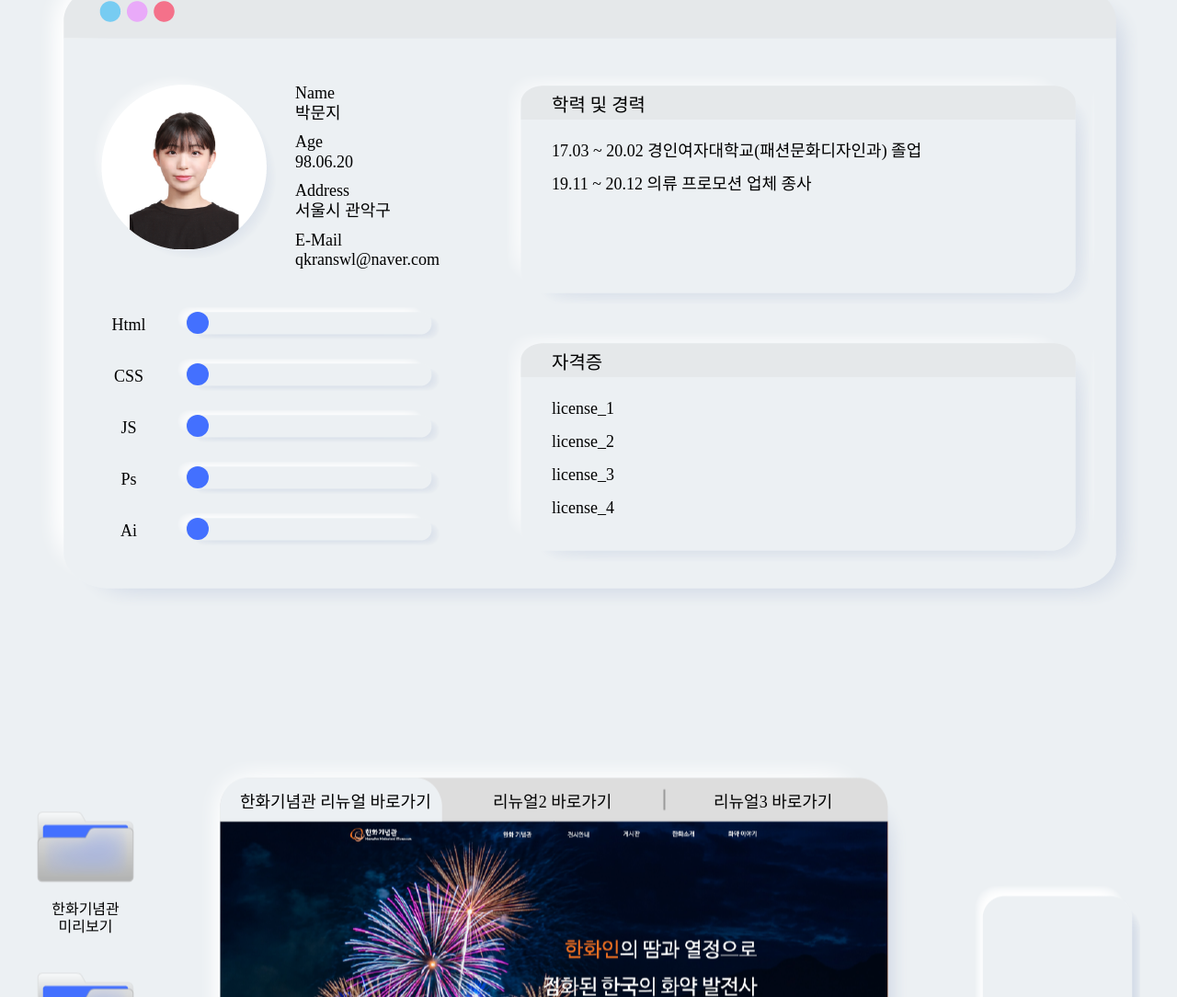
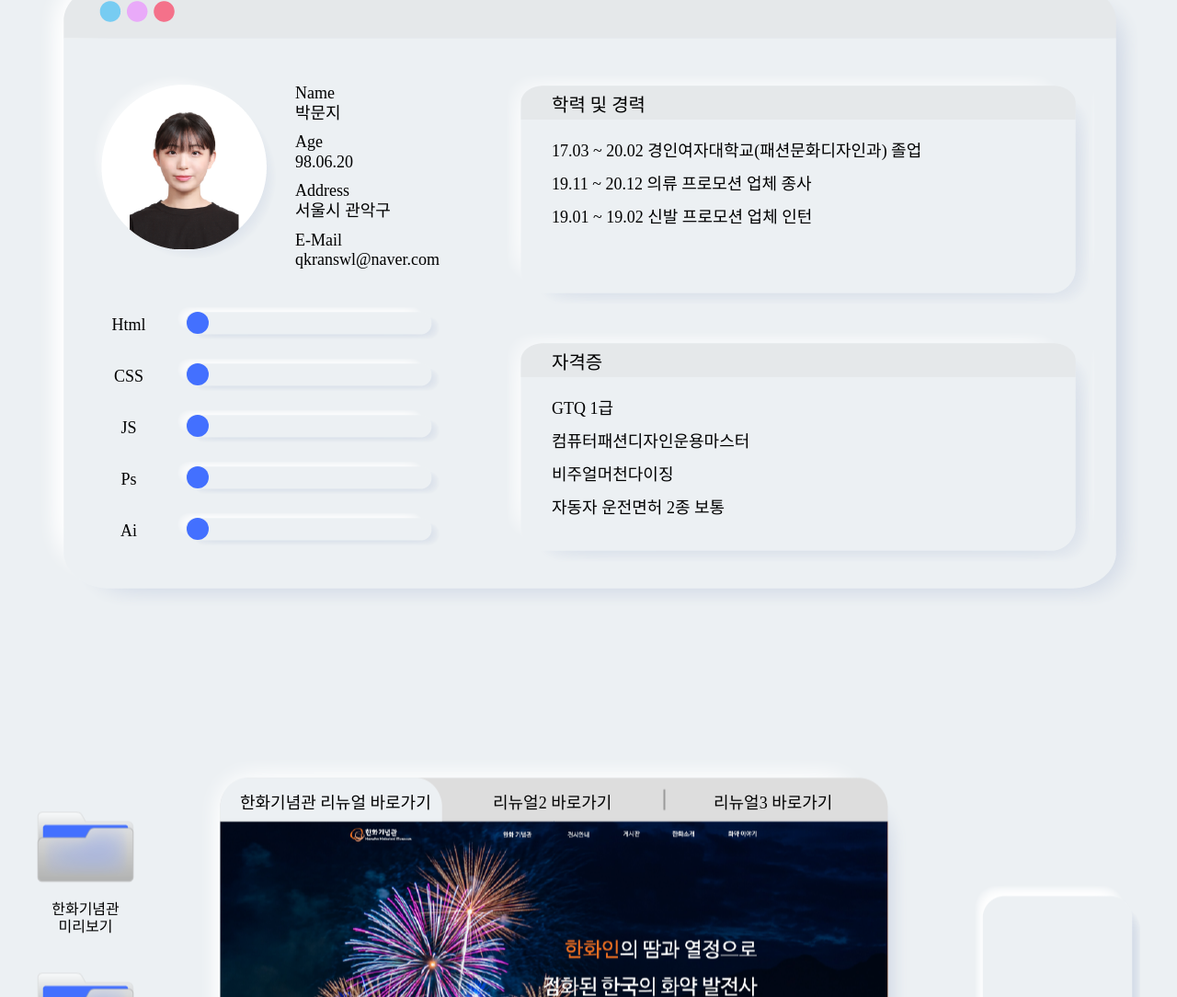
Before and after one commit to parkmunji/portfolio, a plain HTML site: page index.html in a window 1280 px wide. Shown: the part 889-1973 px from the top of the page at 92% size. Drawn offline with nearby package versions, Linux system fonts and the light colour scheme; a web font is replaced by a local one.

Commit message:
Add files via upload

```diff
--- a/index.html
+++ b/index.html
@@ -9,6 +9,7 @@
   <link rel="stylesheet" href="css/reset.css">
   <link rel="stylesheet" href="css/lightbox.css">
   <script src="https://code.jquery.com/jquery-2.2.4.min.js"></script>
+  <script src="https://ajax.googleapis.com/ajax/libs/jquery/3.6.0/jquery.min.js"></script>
   <script src="js/main.js"></script>
   <script src="js/lightbox.js"></script>
 </head>
@@ -61,15 +62,16 @@
                 <ul>
                   <li>17.03 ~ 20.02 경인여자대학교(패션문화디자인과) 졸업</li>
                   <li>19.11 ~ 20.12 의류 프로모션 업체 종사</li>
+                  <li>19.01 ~ 19.02 신발 프로모션 업체 인턴</li>
                 </ul>
               </div><!-- .pro_txt end -->
               <div class="pro_txt license">
                 <h2>자격증</h2>
                 <ul>
-                  <li>license_1</li>
-                  <li>license_2</li>
-                  <li>license_3</li>
-                  <li>license_4</li>
+                  <li>GTQ 1급</li>
+                  <li>컴퓨터패션디자인운용마스터</li>
+                  <li>비주얼머천다이징</li>
+                  <li>자동자 운전면허 2종 보통</li>
                 </ul>
               </div>
             </div><!-- profile2 end -->
@@ -84,9 +86,9 @@
             <button><img src="img/web_folder.png" alt=""><p>리뉴얼 사이트3<br>미리보기</p></button>
           </div>
           <div class="web_pc">
-            <button class="btn_1">한화기념관 리뉴얼 바로가기</button>
-            <button class="btn_2">리뉴얼2 바로가기</button>
-            <button class="btn_3">리뉴얼3 바로가기</button>
+            <a class="btn_1" href="https://parkmunji.github.io/web-project/" target="_blank">한화기념관 리뉴얼 바로가기</a>
+            <a class="btn_2" href="#">리뉴얼2 바로가기</a>
+            <a class="btn_3" href="#">리뉴얼3 바로가기</a>
           </div>
           <div class="web_mo"></div>
         </div>
@@ -96,7 +98,6 @@
           <div class="app_wrap">
             <h2>App Design</h2>
             <div class="app_btns">
-              <!-- <button><img src="img/WAhome_icon.png" alt="위아홈 바로가기"><p>위아홈</p></button> -->
               <a href="img/WAhome_view.jpg" data-lightbox="App"><img src="img/WAhome_icon.png" alt=""><p>위아홈</p></a>
             </div>
           </div><!-- app_wrap end -->
--- a/js/main.js
+++ b/js/main.js
@@ -36,8 +36,8 @@ var scroll = function(){
                 $('.cnt02 .ai .skill_bar .bar').stop().animate({'width':'24px'},900)
                 a = 0;
             }
-        })
-    });
+        }) // scroll
+    }); //ready
 
     var init = function(){
         $cnt = $(".content");
```
